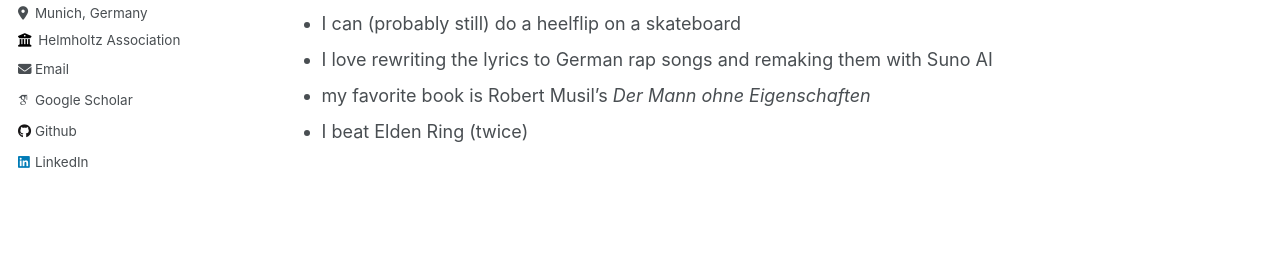
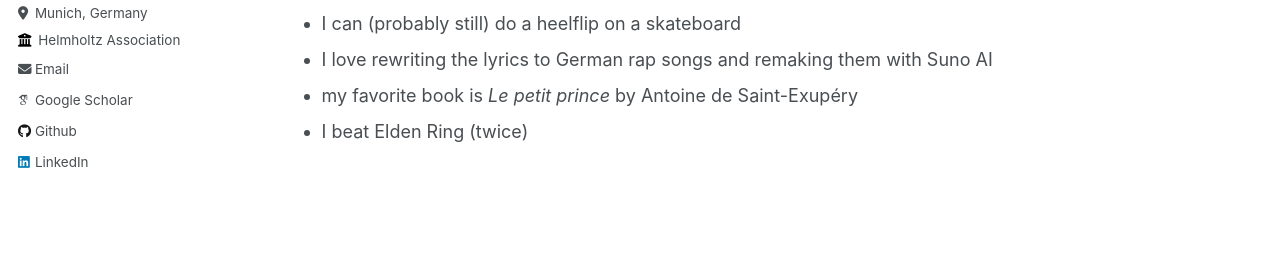
Before and after one commit to adkipnis/adkipnis.github.io, a Jekyll site: the page built from _pages/fun.md, in a window 1280 px wide. Shown: the part 288-566 px from the top of the page. Built offline with Jekyll 4.4.1, drawn with Linux system fonts in a browser that asks for light colours; some web fonts are replaced.

Commit message:
Update favorite book from Musil to Saint-Exupéry

```diff
--- a/_pages/fun.md
+++ b/_pages/fun.md
@@ -11,5 +11,5 @@ Here's a list of fun facts about me in no particular order:
 - the last three concerts I visited were by *OG Keemo*, *Godspeed You! Black Emperor*, and some jazz ensemble whose name I forgot
 - I can (probably still) do a heelflip on a skateboard
 - I love rewriting the lyrics to German rap songs and remaking them with Suno AI
-- my favorite book is Robert Musil's *Der Mann ohne Eigenschaften*
+- my favorite book is *Le petit prince* by Antoine de Saint-Exupéry
 - I beat Elden Ring (twice)
```
